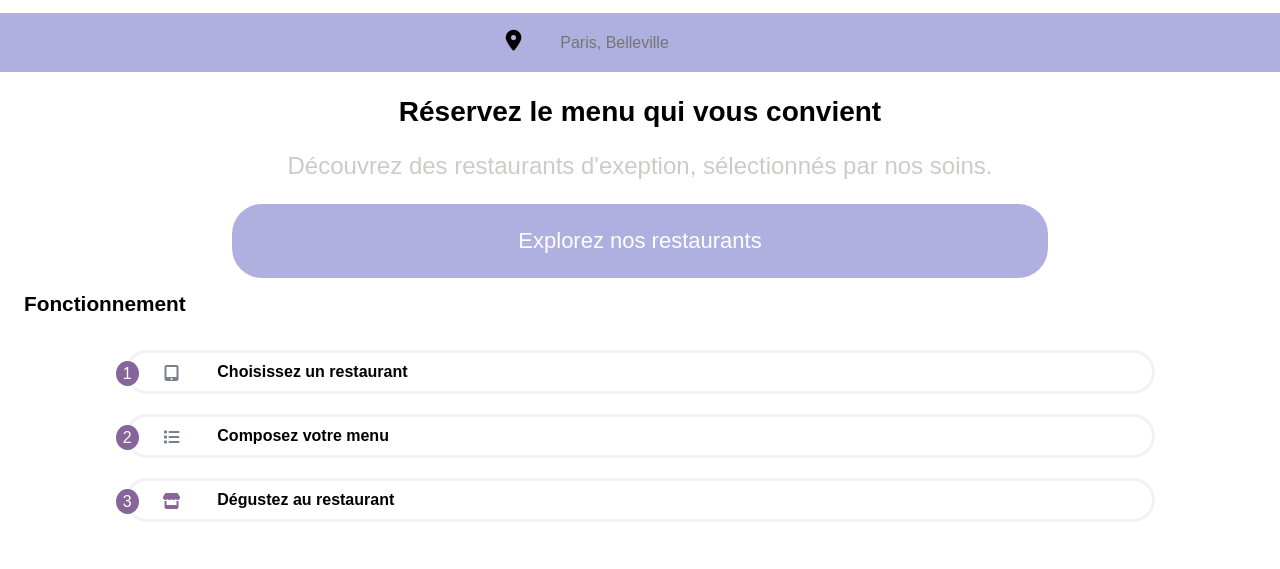
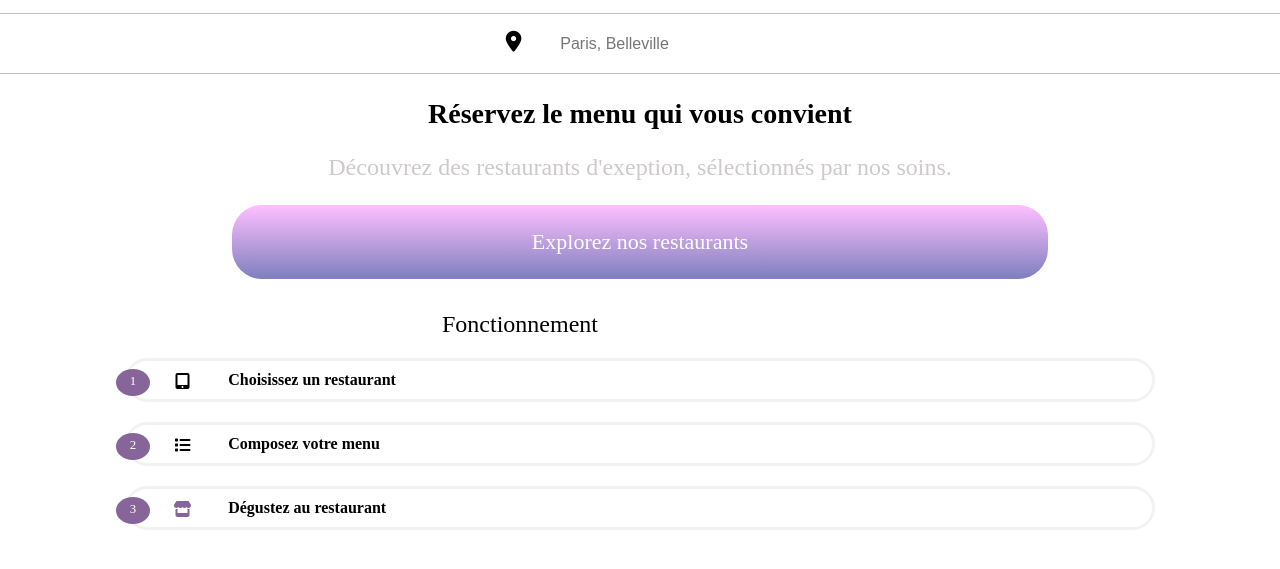
Before and after one commit to ErickTraore/ohmyfood-sass, a website: page index.html in a window 1280 px wide. Shown: the part 49-618 px from the top of the page. Drawn offline with Linux system fonts and the light colour scheme.

Commit message:
selecteur fonction 6/10

```diff
--- a/index.html
+++ b/index.html
@@ -1,4 +1,4 @@
-<!DOCTYPE html>
+<!DOCTYPE html >
 <html lang="en">
 
 <head>
@@ -42,34 +42,32 @@
                 <div class="foot foot--text">Explorez nos restaurants</div>
             </div>
     </aside>
-    <aside class="filtre">
+    <!-- <aside class="filtre">
         <p>
             Fonctionnement
         </p>
-    </aside>
+    </aside> -->
     <aside class="fonction">
-
+        <div class="fonction__filtre">
+            Fonctionnement
+        </div>
         <div class="fonction__card">
-            <div class="moncercle"><span>1</span></div>
-            <div class="icon"><span class="fas fa-tablet-alt"></span></div>
-            <p class="p0Nav-animaux ">
-                Choisissez un restaurant
-            </p>
+            <div class="fonction__card__cercle">1</div>
+            <div class="fonction__card__icon"><span class="fas fa-tablet-alt"></span></div>
+            <p class="fonction__card__choise">Choisissez un restaurant </p>
         </div>
 
         <div class="fonction__card">
-            <div class="moncercle"><span>2</span></div>
-            <div class="icon"><span class="fas fa-list"></span>
-            </div>
-            <p class="p0Nav-animaux ">
+            <div class="fonction__card__cercle">2</div>
+            <div class="fonction__card__icon"><span class="fas fa-list"></span></div>
+            <p class="fonction__card__choise">
                 Composez votre menu
             </p>
         </div>
         <div class="fonction__card">
-            <div class="moncercle">
-                <span>3</span></div>
-            <div class="icon"><i class="fas fa-store"></i></div>
-            <p class="p0Nav-animaux ">
+            <div class="fonction__card__cercle">3</div>
+            <div class="fonction__card__icon"><i class="fonction__card__icon--fas fas fa-store"></i></div>
+            <p class="fonction__card__choise">
                 Dégustez au restaurant
             </p>
         </div>
--- a/sass/main.scss
+++ b/sass/main.scss
@@ -6,17 +6,31 @@
             box-sizing: inherit;
         }
 
-                                     html,
         body {
-                                         font-family: 'Montserrat', sans-serif;
             height: 100%;
             margin: 0;
             padding: 0;
         }
 
+        @mixin cercle {
+            margin: 8px 15px 0px -12px;
+            background: #876499;
+            justify-content: center;
+            width: 25px;
+            height: 25px;
+            color: white;
+            display: table;
+            border-radius: 50%;
+            -webkit-border-radius: 50%;
+            -moz-border-radius: 50%;
+            -ms-border-radius: 50%;
+            -o-border-radius: 50%;
+        }
+
         .header {
             width: 100%;
             display: flex;
+            //  box-shadow: 1px 1px 12px #afa2a2;
             justify-content: center;
             &__logo {
                 height: 30px;
@@ -25,17 +39,19 @@
             &__search {
                 width: 100%;
                 text-decoration: none;
+                border-top: 0.1px solid silver;
+                border-bottom: 0.1px solid silver;
                 font-size: 1.3rem;
-                                             background-color: rgb(175, 175, 224);
+                // background-color: rgb(228, 20, 20);
                 &--icon {
                     padding: 1rem;
                 }
                 &--input {
                     padding: 1rem;
                     .textbox {
-                                                     border: 1px solid rgb(175, 175, 224);
+                        border: 1px solid white;
                         outline: 0;
-                                                     background-color: rgb(175, 175, 224);
+                        background-color: white;
                         font-size: 16px;
                         padding: 3px 6px 3px 6px;
                     }
@@ -71,7 +87,7 @@
                 padding: 1.5rem;
                 font-size: 22px;
                 color: white;
-                                             background-color: rgb(175, 175, 224);
+                background-image: linear-gradient(to bottom, rgba(255, 128, 255, 0.5), rgba(0, 0, 128, 0.5));
                 border-radius: 30px;
                 -webkit-border-radius: 30px;
                 -moz-border-radius: 30px;
@@ -87,24 +103,17 @@
             padding: 1.5rem;
         }
 
-                                     .p0Nav-animaux {
-                                         //  min-width: 178px;
-                                         width: 100%;
-                                         height: auto;
-                                         display: flex;
-                                         flex-wrap: nowrap;
-                                         font-size: 1rem;
-                                         font-weight: bolder;
-                                         align-content: center;
-                                         margin: auto 0.8rem;
-                                     }
-
         .fonction {
             width: 100%;
             height: auto;
             display: flex;
             flex-wrap: wrap;
             justify-content: center;
+            &__filtre {
+                margin-right: 15rem;
+                padding-top: 2rem;
+                font-size: 1.5rem;
+            }
             &__card {
                 width: 80%;
                 height: 38px;
@@ -113,18 +122,16 @@
                 border-radius: 30px 30px 30px 30px;
                 display: flex;
                 flex-wrap: nowrap;
-                                             justify-content: auto;
+                justify-content: center;
                 border: 3px solid #F2F2F2;
                 margin-top: 20px;
-                                         }
-                                     }
-
-                                     .moncercle {
+                &__cercle {
                     margin: 8px 15px 0px -12px;
+                    padding-top: 0.3rem;
                     background: #876499;
                     justify-content: center;
-                                         width: 25px;
-                                         height: 25px;
+                    width: 38px;
+                    height: 22px;
                     color: white;
                     display: table;
                     border-radius: 50%;
@@ -132,44 +139,31 @@
                     -moz-border-radius: 50%;
                     -ms-border-radius: 50%;
                     -o-border-radius: 50%;
+                    display: table-cell;
+                    vertical-align: middle;
+                    color: white;
+                    font-size: 0.8rem;
                 }
-
-                                     .icon {
-                                         margin-right: 15px;
-                                         //  background: #050c16;
+                &__icon {
+                    margin: 12px 15px 0px 0px;
                     justify-content: center;
                     width: 40px;
                     height: 40px;
                     display: table;
                     border-radius: 50%;
-                                     }
-
-                                     .moncercle-i {
-                                         justify-content: center;
-                                         border-radius: 50%;
-                                         width: 40px;
-                                         height: 40px;
-                                         display: table;
-                                         -webkit-border-radius: 50%;
-                                         -moz-border-radius: 50%;
-                                         -ms-border-radius: 50%;
-                                         -o-border-radius: 50%;
-                                     }
-
-                                     .moncercle span {
-                                         display: table-cell;
-                                         vertical-align: middle;
-                                         color: white;
-                                     }
-
-                                     .icon span {
-                                         display: table-cell;
-                                         vertical-align: middle;
-                                         color: #7a8088;
-                                     }
-
-                                     .icon i {
-                                         display: table-cell;
-                                         vertical-align: middle;
+                    &--fas {
                         color: #876499;
                     }
+                }
+                &__choise {
+                    width: 100%;
+                    height: auto;
+                    display: flex;
+                    flex-wrap: nowrap;
+                    font-size: 1rem;
+                    font-weight: bolder;
+                    align-items: center;
+                    margin: auto 0.8rem;
+                }
+            }
+        }
```
Also changed, not shown: public/css/style.css, 1 other file. Lines whose indentation alone changed are shown as unchanged.
